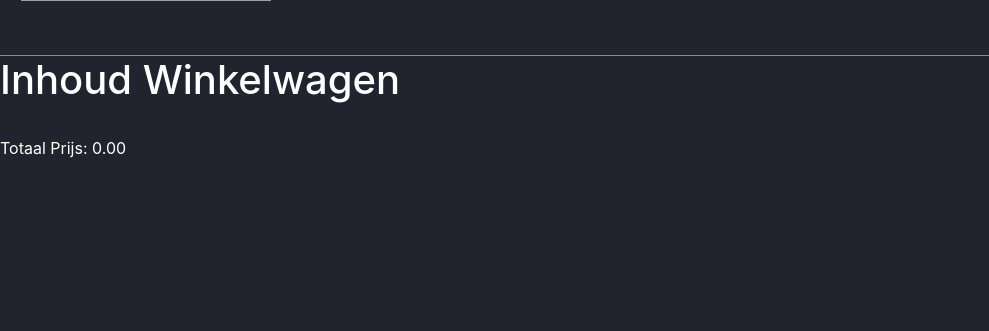
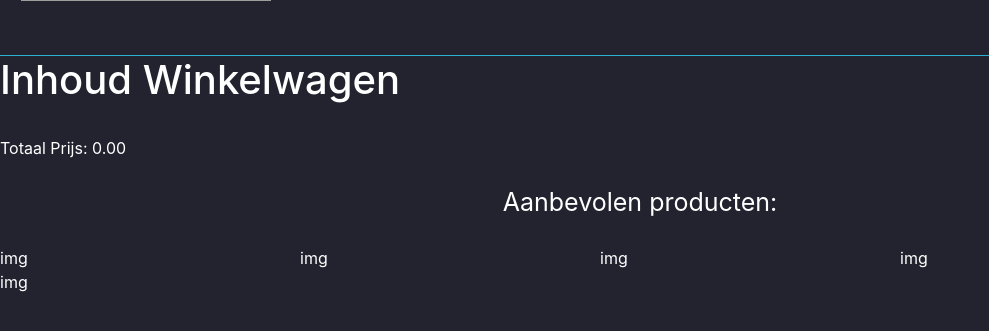
Before and after one commit to PatrickWildschut/nerdygadgets, a PHP site: page /cart.php in a window 1280 px wide. Shown: the part 144-475 px from the top of the page, without its empty margins (0-989 px from the left). Run offline with PHP 8.4, Linux system fonts and the light colour scheme; data that the repository does not hold is empty; some libraries are stand-ins or nearby versions; some web fonts are replaced; grey boxes are pictures that could not be loaded.

Commit message:
Basis aanbevolen producten

```diff
--- a/Public/CSS/style.css
+++ b/Public/CSS/style.css
@@ -505,3 +505,13 @@ ul#ul-class-price li {
     font-weight: bold;
     z-index: 1;
 }
+
+.aanbevolen { /* */
+    text-align: center;
+    font-size: 25px;
+}
+
+.a1 { /* */
+    float: left;
+    width: 300px;
+}
--- a/cart.php
+++ b/cart.php
@@ -75,5 +75,14 @@ print("<br>Totaal Prijs: ".number_format($totalPrice, 2)."<br>");
 //totaal prijs berekenen
 //mooi weergeven in html
 //etc.
+
+#Thom: aanbevolen producten DE BASIS
+print('<br><div class="aanbevolen">Aanbevolen producten:</div><br>');
+print('<div class="a1">img</div>');
+print('<div class="a1">img</div>');
+print('<div class="a1">img</div>');
+print('<div class="a1">img</div>');
+print('<div class="a1">img</div>');
+
 include __DIR__ . "/footer.php";
 ?>
```
